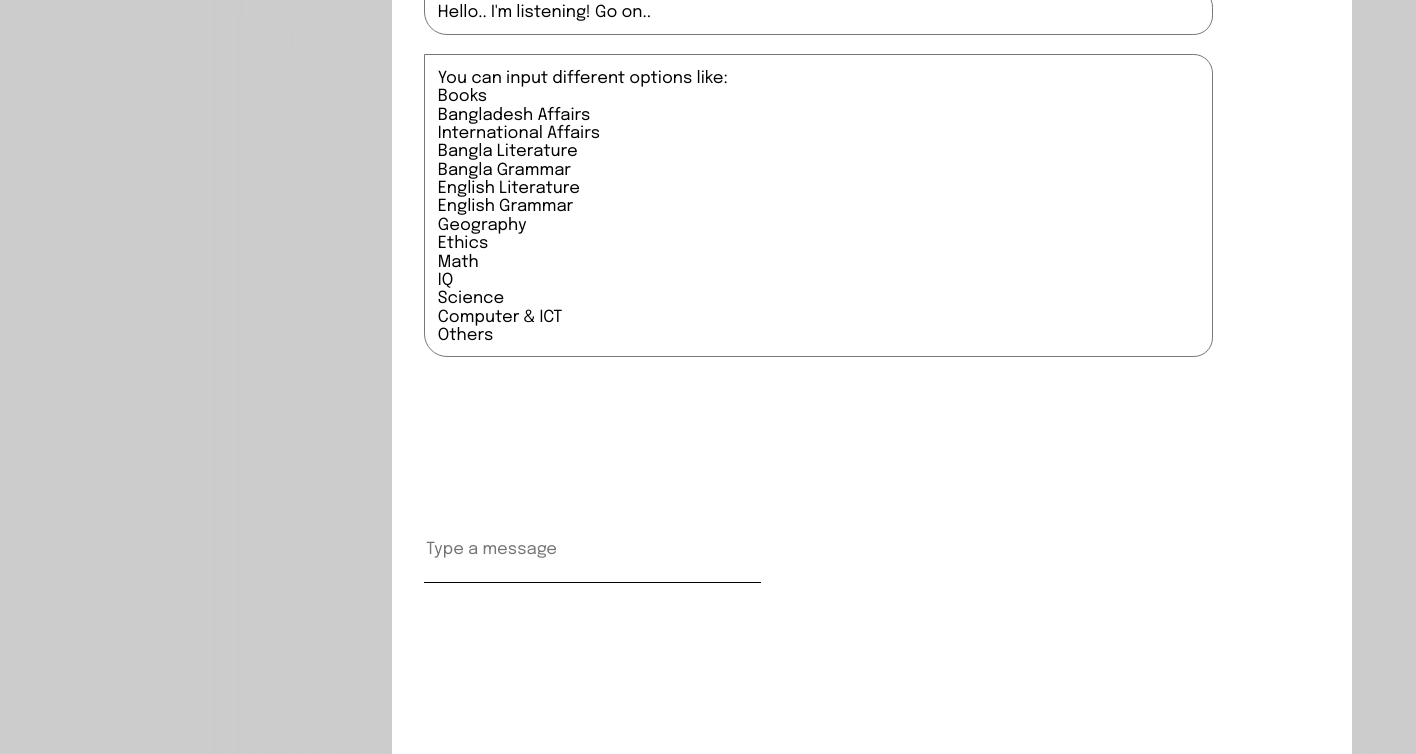
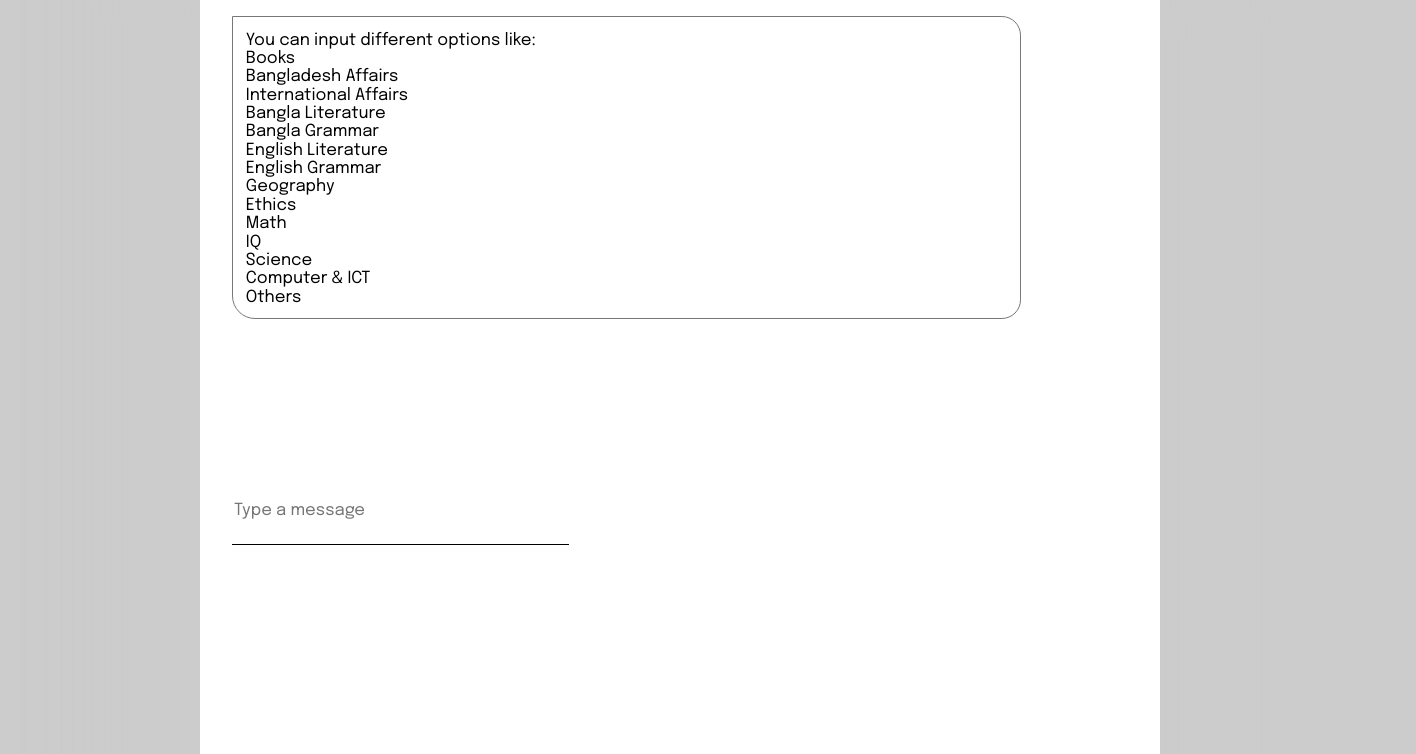
Before and after one commit to rahat049/BCSbot, a plain HTML site: page index.html in a window 1280 px wide. Shown: the part 223-977 px from the top of the page, 1416 px wide, since content can reach past the window. Drawn offline with Linux system fonts and the light colour scheme; some icons are missing; a web font is replaced by a local one.

Commit message:
Update style.css

```diff
--- a/style.css
+++ b/style.css
@@ -40,8 +40,8 @@
     height: 85vw;
     width: 75vw;
     background-color: white;
-    margin-left: 30vw;
-    margin-top: 10vw;
+    margin-left: 15vw;
+    margin-top: 7vw;
     box-shadow: 2vw 2vw 12vw 3vw #ccc;
   }
   body .card #header {
```
